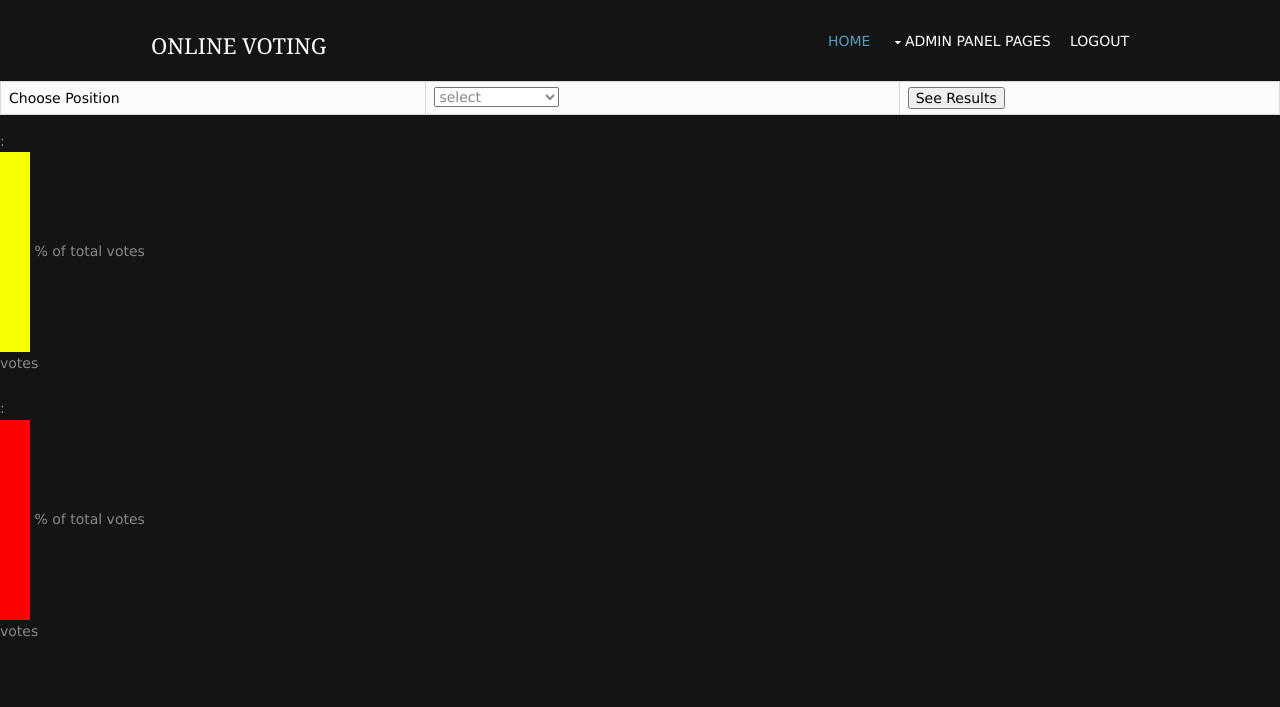
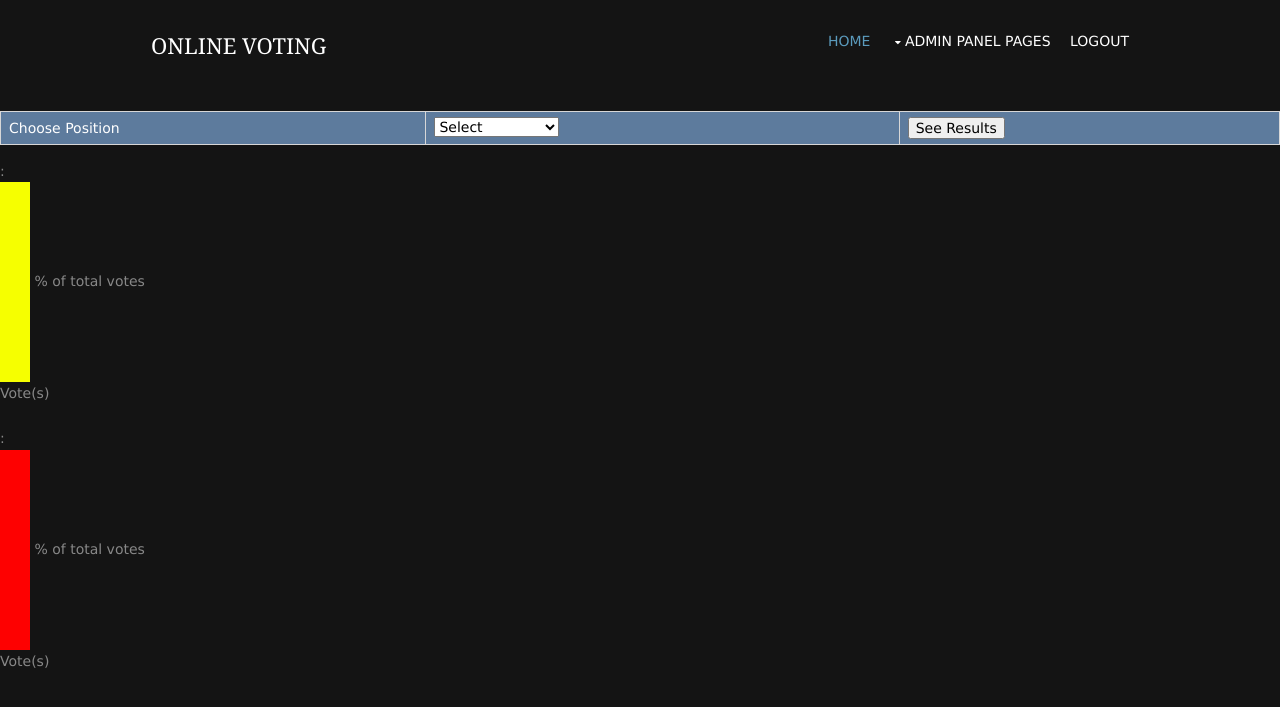
Before and after one commit to manjugowda-max/e-Voting-with-Blockchain, a PHP site: page /online_voting/admin/refresh.php in a window 1280 px wide. Shown: the top 707 px of the page. Run offline with PHP 8.4, Linux system fonts and the light colour scheme; the visitor is signed in with stand-in values (Sample User, id 1); data comes from the database, SQL or seed files in the repository.

Commit message:
admin-refresh updated

```diff
--- a/admin/refresh.php
+++ b/admin/refresh.php
@@ -2,7 +2,6 @@
 require('../connection.php');
 // retrieving candidate(s) results based on position
 if (isset($_POST['Submit'])){
-
   $position = addslashes( $_POST['position'] );
 
   $results = mysql_query("SELECT * FROM tbCandidates where candidate_position='$position'");
@@ -19,24 +18,29 @@
   $candidate_2=$row2['candidate_cvotes']; // second candidate votes
   }
 }
-    else
-        // do nothing
+
 ?>
+
 <?php
 // retrieving positions sql query
 $positions=mysql_query("SELECT * FROM tbPositions")
 or die("There are no records to display ... \n" . mysql_error());
+
 ?>
+
 <?php
 session_start();
 //If your session isn't valid, it returns you to the login screen for protection
-if(empty($_SESSION['admin_id'])){
+if(empty($_SESSION['admin_id'])) {
  header("location:access-denied.php");
 }
 ?>
+
 <?php
 
-if(isset($_POST['Submit'])){$totalvotes=$candidate_1+$candidate_2;}
+if(isset($_POST['Submit'])) {
+  $totalvotes=$candidate_1+$candidate_2;
+}
 
 ?>
 
@@ -103,44 +107,48 @@
   </header>
 </div>
 
-<div >
+<div id="header" class="hoc clear"></div>
 
-  <div >
+<div>
+  <div>
     <table width="420" align="center">
       <form name="fmNames" id="fmNames" method="post" action="refresh.php" onSubmit="return positionValidate(this)">
         <tr>
-        <td style="color:#000000";>Choose Position</td>
-        <td><SELECT NAME="position" id="position">
-        <OPTION  VALUE="select"><p style="color:black";>select</p>
+          <td bgcolor="#5D7B9D" style="color:#ffffff">Choose Position</td>
+          <td bgcolor="#5D7B9D" style="color:#000000">
+            <SELECT NAME="position" id="position">
+              <OPTION  VALUE="select"><p style="color:black";>Select</p>
               <?php
               //loop through all table rows
               while ($row=mysql_fetch_array($positions)){
                 echo "<OPTION VALUE=$row[position_name]>$row[position_name]";
               }
               ?>
-        </SELECT></td>
-        <td style="color:black";><input type="submit" name="Submit" value="See Results" /></td>
+            </SELECT>
+          </td>
+          <td bgcolor="#5D7B9D" style="color:#000000"><input type="submit" name="Submit" value="See Results" /></td>
         </tr>
         <tr>
-
-
         </tr>
       </form>
     </table>
-    <?php if(isset($_POST['Submit'])){echo $candidate_name_1;} ?>:<br>
-    <img src="images/candidate-1.gif"
-    width='<?php if(isset($_POST['Submit'])){ if ($candidate_2 || $candidate_1 != 0){echo(100*round($candidate_1/($candidate_2+$candidate_1),2));}} ?>'
-    height='10'>
+
+    <?php if(isset($_POST['Submit'])){echo $candidate_name_1;} ?> :<br>
+    <img src="images/candidate-1.gif" height="10"
+    width="<?php if(isset($_POST['Submit'])){ if ($candidate_2 || $candidate_1 != 0){echo(100*round($candidate_1/($candidate_2+$candidate_1),2));}} ?>" >
+
     <?php if(isset($_POST['Submit'])){ if ($candidate_2 || $candidate_1 != 0){echo(100*round($candidate_1/($candidate_2+$candidate_1),2));}} ?>% of <?php if(isset($_POST['Submit'])){echo $totalvotes;} ?> total votes
-    <br>votes <?php if(isset($_POST['Submit'])){ echo $candidate_1;} ?>
+    <br>Vote(s) <?php if(isset($_POST['Submit'])){ echo $candidate_1;} ?>
+
     <br>
     <br>
-    <?php if(isset($_POST['Submit'])){ echo $candidate_name_2;} ?>:<br>
-    <img src="images/candidate-2.gif"
-    width='<?php if(isset($_POST['Submit'])){ if ($candidate_2 || $candidate_1 != 0){echo(100*round($candidate_2/($candidate_2+$candidate_1),2));}} ?>'
-    height='10'>
+
+    <?php if(isset($_POST['Submit'])){ echo $candidate_name_2;} ?> :<br>
+    <img src="images/candidate-2.gif" height="10"
+    width="<?php if(isset($_POST['Submit'])){ if ($candidate_2 || $candidate_1 != 0){echo(100*round($candidate_2/($candidate_2+$candidate_1),2));}} ?>" >
+
     <?php if(isset($_POST['Submit'])){ if ($candidate_2 || $candidate_1 != 0){echo(100*round($candidate_2/($candidate_2+$candidate_1),2));}} ?>% of <?php if(isset($_POST['Submit'])){echo $totalvotes;} ?> total votes
-    <br>votes <?php if(isset($_POST['Submit'])){ echo $candidate_2;} ?>
+    <br>Vote(s) <?php if(isset($_POST['Submit'])){ echo $candidate_2;} ?>
 
   </div>
 
```
Lines whose indentation alone changed are shown as unchanged.
